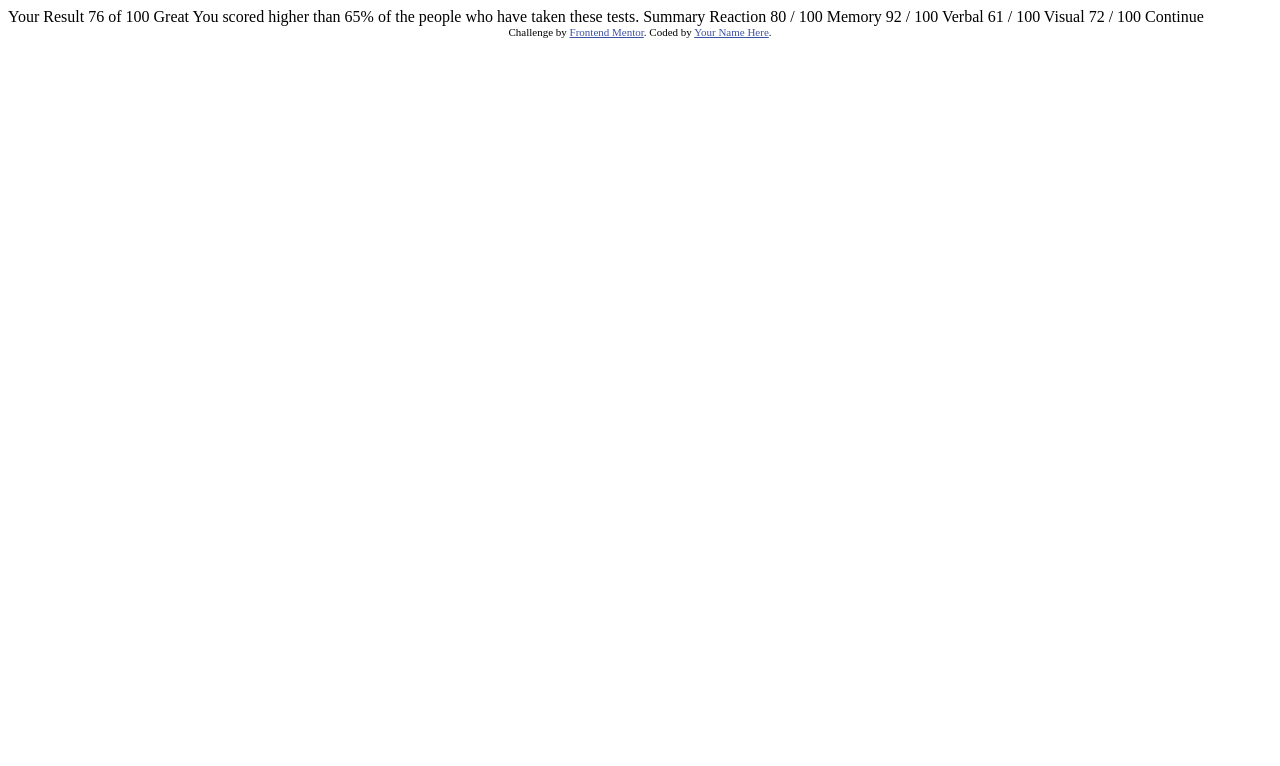
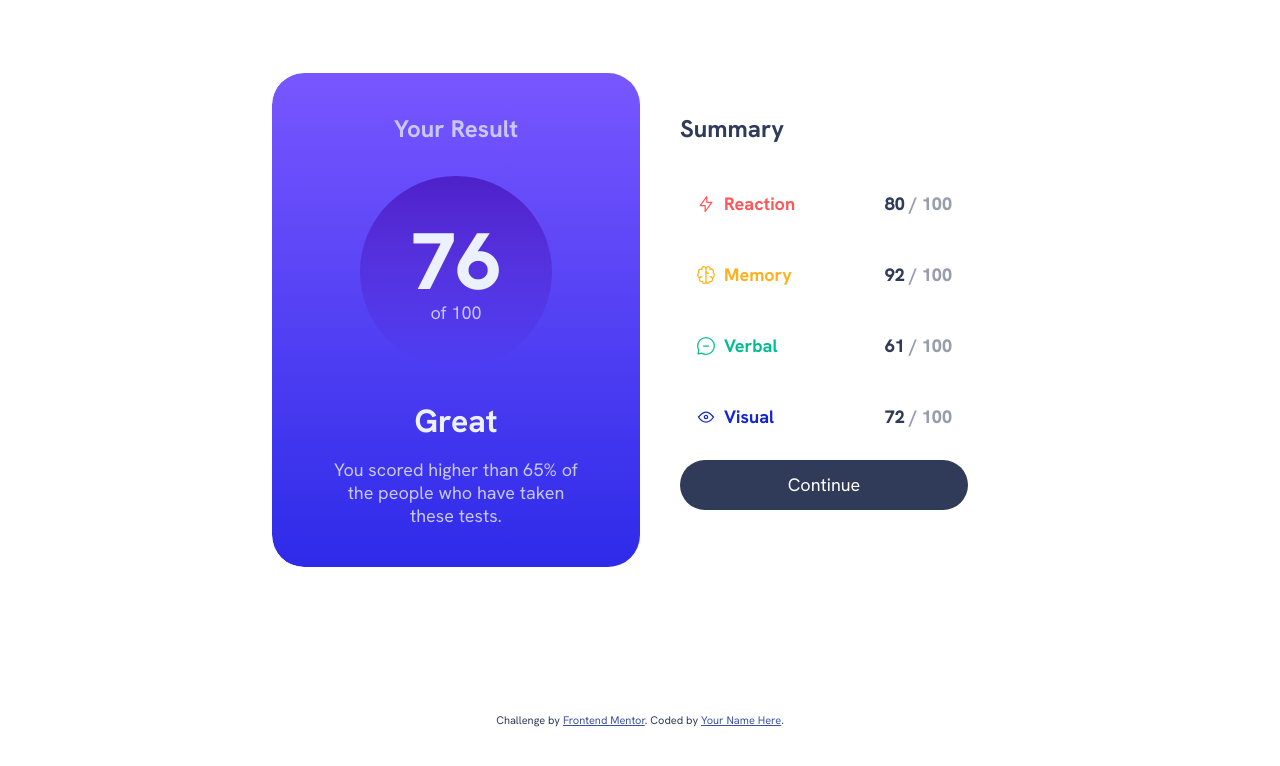
Before and after one commit to JonathanRe/results-summary-component-main, a plain HTML site: page index.html in a window 1280 px wide. Drawn offline with Linux system fonts and the light colour scheme.

Commit message:
layout and styles

```diff
--- a/index.html
+++ b/index.html
@@ -5,7 +5,7 @@
   <meta name="viewport" content="width=device-width, initial-scale=1.0"> <!-- displays site properly based on user's device -->
 
   <link rel="icon" type="image/png" sizes="32x32" href="./assets/images/favicon-32x32.png">
-
+  <link rel="stylesheet" href="style.css">
   <title>Frontend Mentor | Results summary component</title>
 
   <!-- Feel free to remove these styles or customise in your own stylesheet 👍 -->
@@ -16,28 +16,67 @@
 </head>
 <body>
 
-  Your Result
-  76
-  of 100
+  <main>
+    <div class="result-summary">
+      <div class="results grid-flow spacing-large">
+        <h1 class="section-title">Your Result</h1>
+        <p class="result-score">
+          <span>76</span> of 100
+        </p>
+        <div class="grid-flow">
+          <p class="result-rank">Great</p>
+          <p>You scored higher than 65% of the people who have taken these tests.</p>
+        </div>
+      </div>
 
-  Great
-  You scored higher than 65% of the people who have taken these tests.
+      <div class="summary grid-flow spacing-large">
+        <h2 class="section-title">Summary</h2>
+        <div class="grid-flow">
+          <div class="summary-item" data-item-type="accent-1">
+            <div class="flex-group">
+              <svg class="summary-icon" xmlns="http://www.w3.org/2000/svg" width="20" height="20" fill="none" viewBox="0 0 20 20"><path stroke-linecap="round" stroke-linejoin="round" stroke-width="1.25" d="M10.833 8.333V2.5l-6.666 9.167h5V17.5l6.666-9.167h-5Z"/></svg>
+              <h3 class="summary-item-title">Reaction</h3>
+            </div>
+            <p class="summary-score">
+              <span>80</span> / 100
+            </p>
+          </div>
 
-  Summary
+          <div class="summary-item" data-item-type="accent-2">
+            <div class="flex-group">
+              <svg class="summary-icon" xmlns="http://www.w3.org/2000/svg" width="20" height="20" fill="none" viewBox="0 0 20 20"><path stroke-linecap="round" stroke-linejoin="round" stroke-width="1.25" d="M5.833 11.667a2.5 2.5 0 1 0 .834 4.858"/><path stroke="#FFB21E" stroke-linecap="round" stroke-linejoin="round" stroke-width="1.25" d="M3.553 13.004a3.333 3.333 0 0 1-.728-5.53m.025-.067a2.083 2.083 0 0 1 2.983-2.824m.199.054A2.083 2.083 0 1 1 10 3.75v12.917a1.667 1.667 0 0 1-3.333 0M10 5.833a2.5 2.5 0 0 0 2.5 2.5m1.667 3.334a2.5 2.5 0 1 1-.834 4.858"/><path stroke="#FFB21E" stroke-linecap="round" stroke-linejoin="round" stroke-width="1.25" d="M16.447 13.004a3.334 3.334 0 0 0 .728-5.53m-.025-.067a2.083 2.083 0 0 0-2.983-2.824M10 3.75a2.085 2.085 0 0 1 2.538-2.033 2.084 2.084 0 0 1 1.43 2.92m-.635 12.03a1.667 1.667 0 0 1-3.333 0"/></svg>
+              <h3 class="summary-item-title">Memory</h3>
+            </div>
+            <p class="summary-score">
+              <span>92</span> / 100
+            </p>
+          </div>
 
-  Reaction
-  80 / 100
+          <div class="summary-item" data-item-type="accent-3">
+            <div class="flex-group">
+              <svg class="summary-icon" xmlns="http://www.w3.org/2000/svg" width="20" height="20" fill="none" viewBox="0 0 20 20"><path stroke-linecap="round" stroke-linejoin="round" stroke-width="1.25" d="M7.5 10h5M10 18.333A8.333 8.333 0 1 0 1.667 10c0 1.518.406 2.942 1.115 4.167l-.699 3.75 3.75-.699A8.295 8.295 0 0 0 10 18.333Z"/></svg>
+              <h3 class="summary-item-title">Verbal</h3>
+            </div>
+            <p class="summary-score">
+              <span>61</span> / 100
+            </p>
+          </div>
 
-  Memory
-  92 / 100
+          <div class="summary-item" data-item-type="accent-4">
+            <div class="flex-group">
+              <svg class="summary-icon" xmlns="http://www.w3.org/2000/svg" width="20" height="20" fill="none" viewBox="0 0 20 20"><path stroke-linecap="round" stroke-linejoin="round" stroke-width="1.25" d="M10 11.667a1.667 1.667 0 1 0 0-3.334 1.667 1.667 0 0 0 0 3.334Z"/><path stroke="#1125D6" stroke-linecap="round" stroke-linejoin="round" stroke-width="1.25" d="M17.5 10c-1.574 2.492-4.402 5-7.5 5s-5.926-2.508-7.5-5C4.416 7.632 6.66 5 10 5s5.584 2.632 7.5 5Z"/></svg>
+              <h3 class="summary-item-title">Visual</h3>
+            </div>
+            <p class="summary-score">
+              <span>72</span> / 100
+            </p>
+          </div>
 
-  Verbal
-  61 / 100
-
-  Visual
-  72 / 100
-
-  Continue
+          <button class="button">Continue</button>
+        </div>
+      </div>
+    </div>
+  </main>
 
   <div class="attribution">
     Challenge by <a href="https://www.frontendmentor.io?ref=challenge" target="_blank">Frontend Mentor</a>.
--- /dev/null
+++ b/style.css
@@ -0,0 +1,224 @@
+@font-face {
+    font-family: 'HankenGrotesk';
+    font-display: swap;
+    font-weight: 100 900;
+    src: url(assets/fonts/HankenGrotesk-VariableFont_wght.ttf)
+         format('truetype');
+}
+
+:root {
+    --clr-primary-hsl-400: 252, 100%, 67%;
+    --clr-primary-hsl-500: 256, 72%, 46%;
+    --clr-secondary-hsl-400: 241, 81%, 54%;
+    --clr-secondary-hsl-500: 241, 72%, 46%;
+
+    --clr-neutral-hsl-100: 0, 0%, 100%;
+    --clr-neutral-hsl-200: 221, 100%, 96%;
+    --clr-neutral-hsl-300: 241, 100%, 89%;
+    --clr-neutral-hsl-700: 224, 30%, 27%;
+
+    --clr-neutral-100: hsl(var(--clr-neutral-hsl-100));
+    --clr-neutral-200: hsl(var(--clr-neutral-hsl-200));
+    --clr-neutral-300: hsl(var(--clr-neutral-hsl-300));
+    --clr-neutral-700: hsl(var(--clr-neutral-hsl-700));
+
+
+    --clr-primary-400: hsl(var(--clr-primary-hsl-400));
+    --clr-primary-500: hsla(var(--clr-primary-hsl-500));
+    --clr-secondary-400: hsl(var(--clr-secondary-hsl-400));
+
+    --gradient-primary: linear-gradient(
+        var(--clr-primary-400),
+        var(--clr-secondary-400));
+
+    --gradient-to-transparent: linear-gradient(
+        var(--clr-primary-500),
+        hsl(var(--clr-secondary-hsl-500), 0));
+
+    --clr-accent-1: 0, 100%, 67%;
+    --clr-accent-2: 39, 100%, 56%;
+    --clr-accent-3: 166, 100%, 37%;
+    --clr-accent-4: 234, 85%, 45%;
+
+    --font-family-default: 'HankenGrotesk', sans-serif;
+
+    --fw-regular: 500;
+    --fw-bold: 700;
+    --fw-black: 800;
+
+    --fs-400: 1.125rem;
+    --fs-500: 1.25rem;
+    --fs-600: 1.5rem;
+    --fs-700: 1.75rem;
+    --fs-800: 2rem;
+    --fs-900: 5rem;
+}
+
+*,
+*::before,
+*::after {
+  box-sizing: border-box;
+}
+
+* {
+  margin: 0;
+  font: inherit;
+}
+
+img,
+svg {
+  display: block;
+  max-width: 100%;
+}
+
+body {
+    font-family: var(--font-family-default);
+    font-size: var(--fs-400);
+    color: var(--clr-neutral-700);
+}
+
+@media (min-width: 630px) {
+    body {
+        min-height: 100vh;
+        display: grid;
+        place-items: center;
+    }
+}
+
+.flex-group {
+    display: flex;
+    align-items: center;
+    gap: .5rem;
+    flex-wrap: wrap;
+}
+
+.grid-flow {
+    display: grid;
+    align-content: start;
+    gap: 1rem;
+}
+
+.grid-flow.spacing-large {
+    gap: 2rem;
+}
+
+.section-title {
+    font-weight: var(--fw-bold);
+    font-size: var(--fs-600);
+}
+
+.button {
+    color: var(--clr-neutral-100);
+    background: var(--clr-neutral-700);
+    line-height: 1;
+    border: 0;
+    border-radius: 100vw;
+    padding: 1rem 2rem;
+    cursor: pointer;
+}
+
+.button:hover,
+.button:focus {
+    background: var(--gradient-primary);
+}
+
+.result-summary {
+    --padding: 2.5rem;
+    --border-radius: 2rem;
+    max-width: 46rem;
+    display: grid;
+}
+
+@media (min-width: 630px) {
+    .result-summary {
+        margin-inline: 1rem;
+        grid-template-columns: 1fr 1fr;
+        border-radius: var(--border-radius);
+        overflow: hidden;;
+    }
+}
+
+.results {
+    padding:
+        var(--padding) calc(var(--padding) * 1.5);
+    color: var(--clr-neutral-300);
+    text-align: center;
+    background: var(--gradient-primary);
+    border-radius:
+        0 0 var(--border-radius) var(--border-radius);
+}
+
+@media (min-width: 630px) {
+    .results {
+        border-radius: var(--border-radius);
+    }
+}
+
+.result-score {
+    display: grid;
+    place-content: center;
+    width: 12rem;
+    aspect-ratio: 1;
+    margin-inline: auto;
+    background: var(--gradient-to-transparent);
+    border-radius: 50%;
+}
+
+.result-score span {
+    display: block;
+    font-size: var(--fs-900);
+    font-weight: var(--fw-black);
+    line-height: 1;
+    color: var(--clr-neutral-200);
+}
+
+.result-rank {
+    font-size: var(--fs-800);
+    font-weight: var(--fw-bold);
+    color: var(--clr-neutral-200);
+}
+
+.summary {
+    padding: var(--padding);
+}
+
+.summary-item {
+    display: flex;
+    justify-content: space-between;
+    align-items: center;
+    padding: 1rem;;
+}
+
+.summary-item svg {
+    stroke: hsl(var(--item-color));
+}
+
+.summary-item-title {
+    color: hsl(var(--item-color));
+    font-weight: var(--fw-bold);
+}
+
+.summary-item[data-item-type="accent-1"] {
+    --item-color: var(--clr-accent-1)
+}
+
+.summary-item[data-item-type="accent-2"] {
+    --item-color: var(--clr-accent-2)
+}
+
+.summary-item[data-item-type="accent-3"] {
+    --item-color: var(--clr-accent-3)
+}
+
+.summary-item[data-item-type="accent-4"] {
+    --item-color: var(--clr-accent-4)
+}
+
+.summary-score {
+    font-weight: var(--fw-black);
+    color: hsl(var(--clr-neutral-hsl-700), .5);
+}
+
+.summary-score span {
+    color: var(--clr-neutral-700);
+}
```
